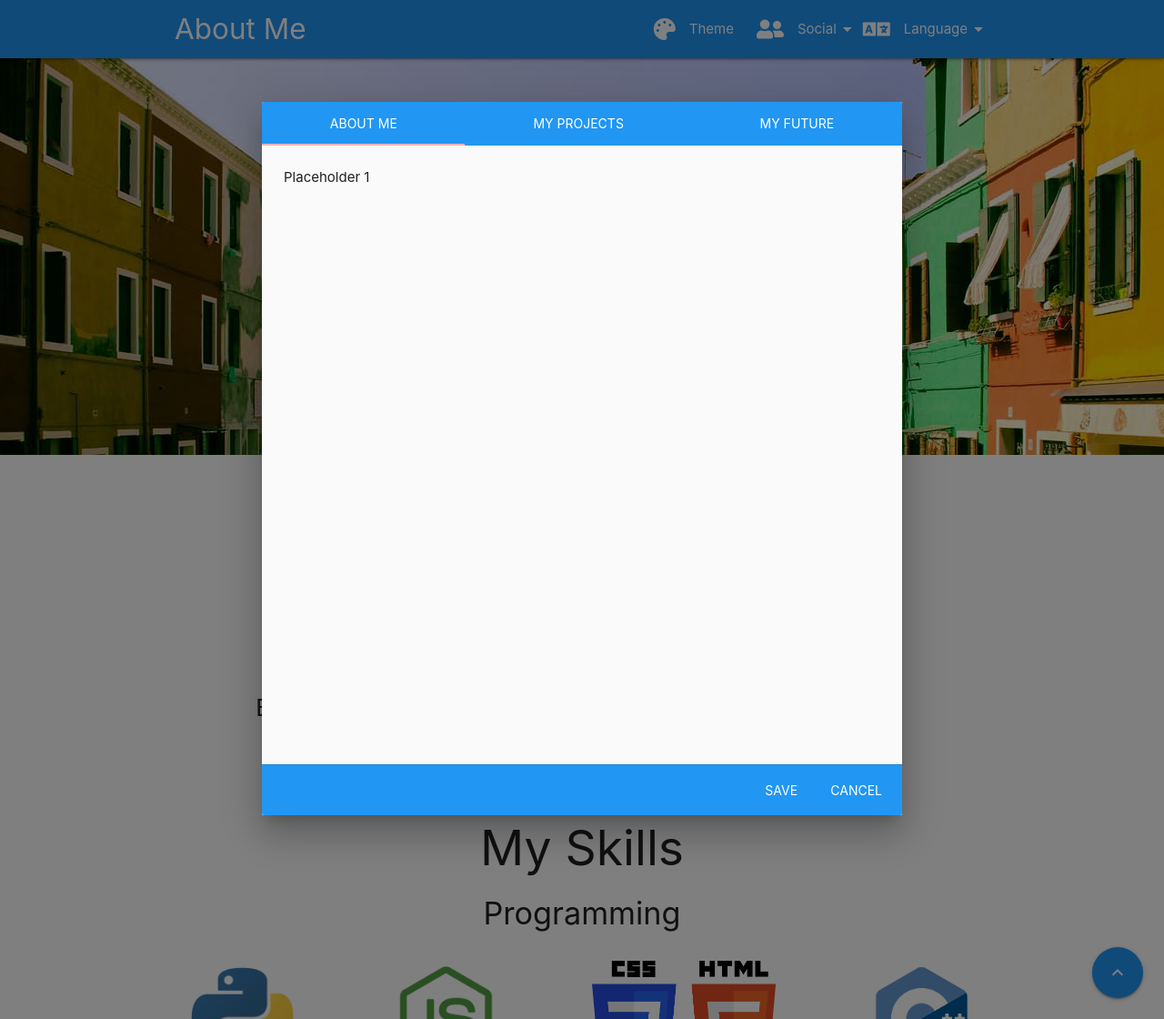
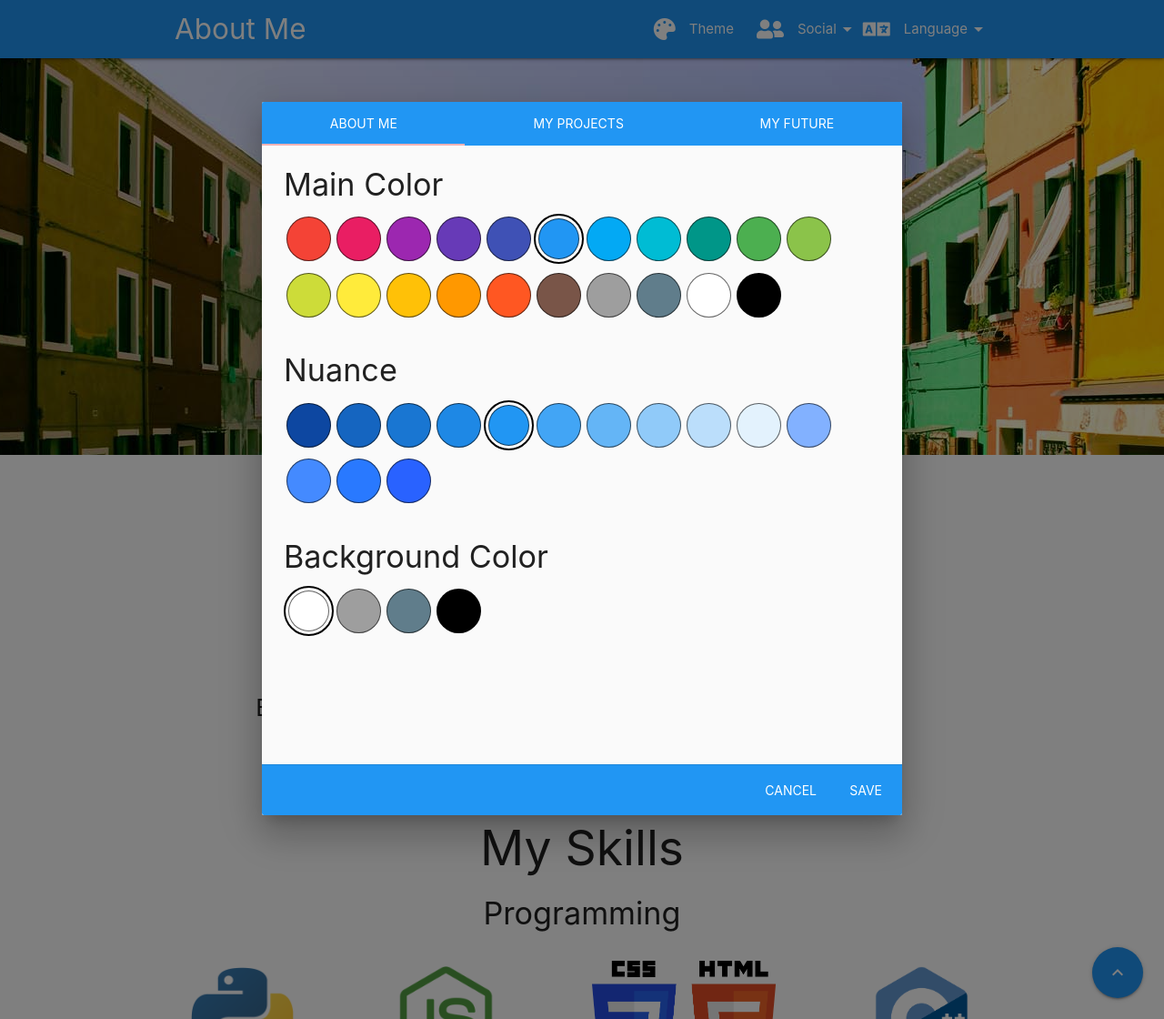
Before and after one commit to Kyraminol/s2i-projects, a PHP site: page / in a window 1280 px wide, after a click on "Theme". Shown: the whole page at 91% size. Run offline with PHP 8.4, Linux system fonts and the light colour scheme; some libraries are stand-ins or nearby versions.

Commit message:
[portfolio] Aggiunta scelta di colori per il tema e bozza per la navbar tematizzata, cambiati var con let/const, sistemata l'indentazione js/css

```diff
--- /dev/null
+++ b/portfolio/css/theme.css
@@ -0,0 +1,27 @@
+.theme-picker > div {
+  padding-bottom: 30px;
+}
+
+.theme-picker > div:last-of-type {
+  padding-bottom: 80px;
+}
+
+.circle-color {
+  display: inline-block;
+  height: 55px;
+  width: 55px;
+  padding: 3px;
+  border-radius: 50%;
+}
+
+.circle-color.selected {
+  border: 2px solid #000000;
+  border-radius: 50%;
+}
+
+.circle-color div {
+  border: 1px solid rgba(0,0,0,.6);
+  border-radius: 50%;
+  height: 100%;
+  width: 100%;
+}
--- a/portfolio/index.html
+++ b/portfolio/index.html
@@ -10,6 +10,7 @@
     <link href="https://cdnjs.cloudflare.com/ajax/libs/flag-icon-css/3.3.0/css/flag-icon.min.css" rel="stylesheet">
     <link href="css/materialize.min.css" type="text/css" rel="stylesheet" media="screen,projection"/>
     <link href="css/index.css" type="text/css" rel="stylesheet" media="screen,projection"/>
+    <link href="css/theme.css" type="text/css" rel="stylesheet" media="screen,projection"/>
   </head>
   <body>
     <div id="pushpin-aboutme" class="block">
@@ -26,7 +27,7 @@
         <li><a href="#" class="white-text translate-btn" data-lang="en"><i class="flag-icon flag-icon-gb"></i><span>English</span></a></li>
       </ul>
       <nav data-target="pushpin-aboutme" data-fab="blue">
-        <div class="nav-wrapper blue">
+        <div class="nav-wrapper blue theme-aboutme-main">
           <div class="container">
 
             <a href="#" class="brand-logo left i18n-about-me">About Me</a>
@@ -349,6 +350,7 @@
         </div>
       </div>
     </footer>
+
     <div id="theme-modal" class="modal modal-fixed-footer">
       <ul class="tabs tabs-fixed-width blue">
         <li class="tab"><a href="#theme-about" class="i18n-about-me white-text waves-effect waves-light">About Me</a></li>
@@ -356,13 +358,15 @@
         <li class="tab"><a href="#theme-future" class="i18n-future white-text waves-effect waves-light">My Future</a></li>
       </ul>
       <div class="modal-content">
-        <div id="theme-about" class="col s12">Placeholder 1</div>
+        <div id="theme-about">
+          <div class="theme-picker"></div>
+        </div>
         <div id="theme-projects" class="col s12">Placeholder 2</div>
         <div id="theme-future" class="col s12">Placeholder 3</div>
       </div>
       <div class="modal-footer blue">
-        <a href="#" class="modal-close waves-effect btn-flat white-text" id="theme-modal-save">Save</a>
-        <a href="#" class="modal-close waves-effect btn-flat white-text">Cancel</a>
+        <a href="#" class="modal-close waves-effect btn-flat white-text i18n-cancel">Cancel</a>
+        <a href="#" class="modal-close waves-effect btn-flat white-text i18n-save" id="theme-modal-save">Save</a>
       </div>
     </div>
   </body>
@@ -371,4 +375,5 @@
   <script src="js/jquery-3.4.1.min.js"></script>
   <script src="js/index.js"></script>
   <script src="js/i18n.js"></script>
+  <script src="js/theme.js"></script>
 </html>
--- a/portfolio/js/i18n.js
+++ b/portfolio/js/i18n.js
@@ -1,5 +1,5 @@
-$(document).ready(function(){
-    var i18n = {
+$(function(){
+  const i18n = {
     'it': {
       // About Me block
       'about-me': 'Me',
@@ -12,6 +12,8 @@ $(document).ready(function(){
       'italian': 'Italiano',
       'english': 'Inglese',
       'japanese': 'Giapponese',
+      'save': 'Salva',
+      'cancel': 'Annulla',
       // My Projects block
       'projects': 'Miei Progetti',
       'projects-more': 'Click per altre info',
@@ -41,6 +43,8 @@ $(document).ready(function(){
       'italian': 'Italian',
       'english': 'English',
       'japanese': 'Japanese',
+      'save': 'Save',
+      'cancel': 'Cancel',
       // My Projects block
       'projects': 'My Projects',
       'projects-more': 'Click for more info',
@@ -60,16 +64,25 @@ $(document).ready(function(){
     },
   };
 
-    var translate = function(lang){
-        var translation = i18n[lang];
+  const translate = function(lang){
+    let translation = i18n[lang];
     Object.entries(translation).forEach(function(entry){
-            $('.i18n-' + entry[0]).text(entry[1]);
+      $('.i18n-' + entry[0]).text(entry[1].toString());
     });
   };
 
+  (function(){
+    let lang = localStorage.getItem('lang');
+    if(lang !== null && lang !== 'en' && Object.keys(i18n).includes(lang)){
+      translate(lang);
+    }
+  })();
+
   $('.translate-btn').on('click', function(e){
     e.preventDefault();
-        translate($(this).data('lang'));
+    let lang = $(this).data('lang');
+    localStorage.setItem("lang", lang);
+    translate(lang);
   })
 
 });
--- a/portfolio/js/index.js
+++ b/portfolio/js/index.js
@@ -1,8 +1,8 @@
-$(document).ready(function(){
-  var initNav = function(){
+$(function(){
+  const initNav = function(){
     $('div.block').each(function(){
-      var $this = $(this);
-      var height = 30;
+      let $this = $(this);
+      let height = 30;
       $this.children().each(function(index, el){
         height += $(el).outerHeight();
       });
@@ -10,8 +10,8 @@ $(document).ready(function(){
     });
 
     $('nav').each(function(){
-      var $this = $(this);
-      var $target = $('#' + $(this).attr('data-target'));
+      let $this = $(this);
+      let $target = $('#' + $(this).attr('data-target'));
       M.Pushpin.init($this.get(0), {
         top: $target.offset().top,
         bottom: $target.offset().top + $target.outerHeight() - $this.height(),
@@ -20,22 +20,22 @@ $(document).ready(function(){
     });
   };
 
-  var modalsOpenEnd = function(){
+  const modalsOpenEnd = function(){
     tabs.forEach(function(tab){
       tab.updateTabIndicator();
     });
   };
 
 
-  var parallaxes = M.Parallax.init(document.querySelectorAll('.parallax'));
-  var dropdowns = M.Dropdown.init(document.querySelectorAll('.dropdown-trigger'), {hover: false, constrainWidth: false, coverTrigger: false});
-  var carousels = M.Carousel.init(document.querySelectorAll('.carousel'), {fullWidth: true, indicators: true});
-  var modals = M.Modal.init(document.querySelectorAll('.modal'), {onOpenEnd: modalsOpenEnd});
-  var tabs = M.Tabs.init(document.querySelectorAll('.tabs'));
+  let parallaxes = M.Parallax.init(document.querySelectorAll('.parallax'));
+  let dropdowns = M.Dropdown.init(document.querySelectorAll('.dropdown-trigger'), {hover: false, constrainWidth: false, coverTrigger: false});
+  let carousels = M.Carousel.init(document.querySelectorAll('.carousel'), {fullWidth: true, indicators: true});
+  let modals = M.Modal.init(document.querySelectorAll('.modal'), {onOpenEnd: modalsOpenEnd});
+  let tabs = M.Tabs.init(document.querySelectorAll('.tabs'));
 
 
-  var onPushpinChange = function(){
-    var $el = $(this.el);
+  const onPushpinChange = function(){
+    let $el = $(this.el);
     if($el.hasClass('pin-top') || $el.hasClass('pin-bottom')){
       dropdowns.forEach(function(dropdown){
         if(dropdown.id.startsWith('nav-')){
@@ -47,7 +47,7 @@ $(document).ready(function(){
     }
   };
 
-  $(window).resize(function(){
+  $(window).on('resize', function(){
     initNav();
   });
   initNav();
--- /dev/null
+++ b/portfolio/js/theme.js
@@ -0,0 +1,73 @@
+$(function(){
+  const main_colors = ['red', 'pink', 'purple', 'deep-purple', 'indigo', 'blue', 'light-blue', 'cyan', 'teal', 'green','light-green', 'lime', 'yellow', 'amber', 'orange', 'deep-orange', 'brown', 'grey', 'blue-grey', 'white', 'black'];
+  const nuances = ['darken-4', 'darken-3', 'darken-2', 'darken-1', '', 'lighten-1', 'lighten-2', 'lighten-3', 'lighten-4', 'lighten-5', 'accent-1', 'accent-2', 'accent-3', 'accent-4'];
+  const background_colors = ['white', 'grey', 'blue-grey', 'black'];
+
+  let initPicker = function(selector, default_main, default_background){
+    if(selector === undefined){
+      selector = '.theme-picker';
+    }
+    if(default_main === undefined){
+      default_main = 'blue';
+    }
+    if(default_background === undefined){
+      default_background = 'white';
+    }
+    $(selector).each(function(){
+      let $this = $(this);
+      let $main_colors = $('<div></div>');
+      let $nuances = $('<div></div>');
+      let $background_colors = $('<div></div>');
+
+      main_colors.forEach(function(item){
+        let parent_class = '';
+        if(item === default_main){
+          parent_class = ' selected default';
+        }
+        $main_colors.append('<div class="circle-color' + parent_class + '"><a href="#"><div class="' + item + '"></div></a></div>');
+      });
+
+      nuances.forEach(function(item){
+        let parent_class = '';
+        if(item === ''){
+          parent_class = ' selected default';
+        }
+        $nuances.append('<div class="circle-color' + parent_class + '"><a href="#"><div class="' + default_main + ' ' + item + '"></div></a></div>');
+      });
+
+      background_colors.forEach(function(item){
+        let parent_class = '';
+        if(item === default_background){
+          parent_class = ' selected default';
+        }
+        $background_colors.append('<div class="circle-color' + parent_class + '"><a href="#"><div class="' + item + '"></div></a></div>');
+      });
+
+      $this.append('<h4 class="i18n-main-color">Main Color</h4>');
+      $this.append($main_colors);
+      $this.append('<h4 class="i18n-nuance">Nuance</h4>');
+      $this.append($nuances);
+      $this.append('<h4 class="i18n-nuance">Background Color</h4>');
+      $this.append($background_colors);
+
+    });
+  };
+
+  initPicker();
+
+  const theme_apply = function(old_color, new_color, section){
+    $('.theme-' + section).removeClass(old_color).addClass(new_color);
+  };
+
+  $('div.circle-color').on('click', function(e){
+    e.preventDefault();
+    let $this = $(this);
+    let $old = $this.siblings('.selected');
+    let old_color = $old.find('a > div').get(0).classList[0];
+    let new_color = $this.find('a > div').get(0).classList[0];
+    $old.removeClass('selected');
+    $this.addClass('selected');
+    theme_apply(old_color, new_color, 'aboutme-main');
+  });
+
+});
```
Also changed, not shown: portfolio/css/index.css (indentation only). Lines whose indentation alone changed are shown as unchanged.
